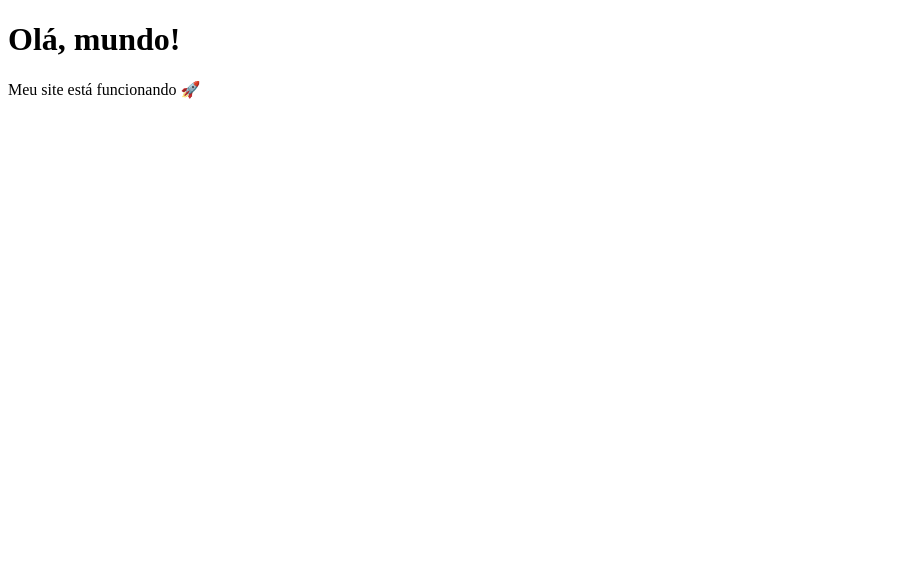
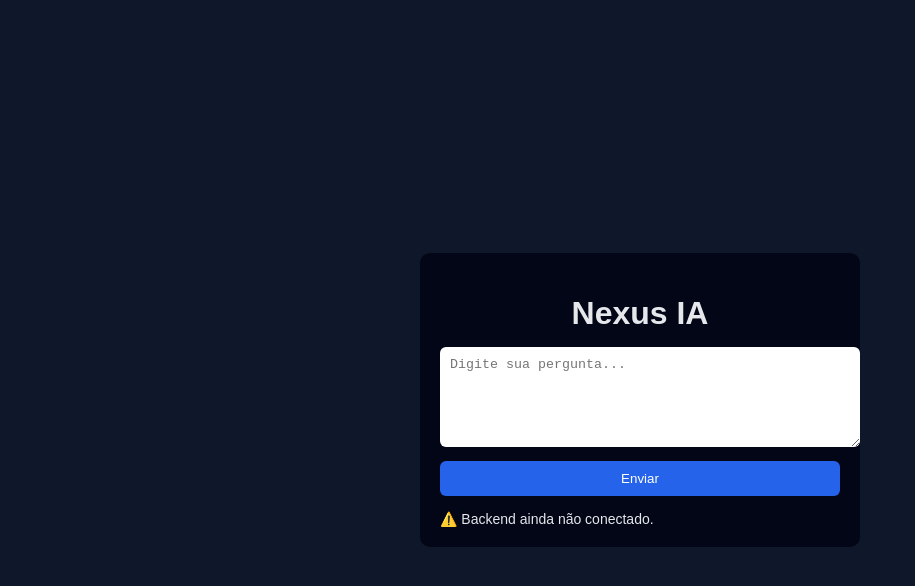
Before and after one commit to gr4033851-prog/nexus-ia, a plain HTML site: page index.html in a window 1280 px wide. Shown: the whole page, without its empty margins (0-915 px from the left). Drawn offline with Linux system fonts and the light colour scheme.

Commit message:
Update index.html

```diff
--- a/index.html
+++ b/index.html
@@ -2,10 +2,59 @@
 <html lang="pt-br">
 <head>
   <meta charset="UTF-8">
-  <title>Nexo IA</title>
+  <title>Nexus IA</title>
+  <style>
+    body {
+      background: #0f172a;
+      color: #e5e7eb;
+      font-family: Arial, sans-serif;
+      display: flex;
+      justify-content: center;
+      align-items: center;
+      height: 100vh;
+      margin: 0;
+    }
+    .box {
+      background: #020617;
+      padding: 20px;
+      border-radius: 10px;
+      width: 100%;
+      max-width: 400px;
+    }
+    h1 {
+      text-align: center;
+      margin-bottom: 15px;
+    }
+    textarea {
+      width: 100%;
+      height: 80px;
+      border-radius: 6px;
+      border: none;
+      padding: 10px;
+      margin-bottom: 10px;
+    }
+    button {
+      width: 100%;
+      padding: 10px;
+      background: #2563eb;
+      color: white;
+      border: none;
+      border-radius: 6px;
+      cursor: pointer;
+    }
+    #resposta {
+      margin-top: 15px;
+      font-size: 14px;
+      white-space: pre-wrap;
+    }
+  </style>
 </head>
 <body>
-  <h1>Olá, mundo!</h1>
-  <p>Meu site está funcionando 🚀</p>
+  <div class="box">
+    <h1>Nexus IA</h1>
+    <textarea placeholder="Digite sua pergunta..."></textarea>
+    <button>Enviar</button>
+    <div id="resposta">⚠️ Backend ainda não conectado.</div>
+  </div>
 </body>
 </html>
```
